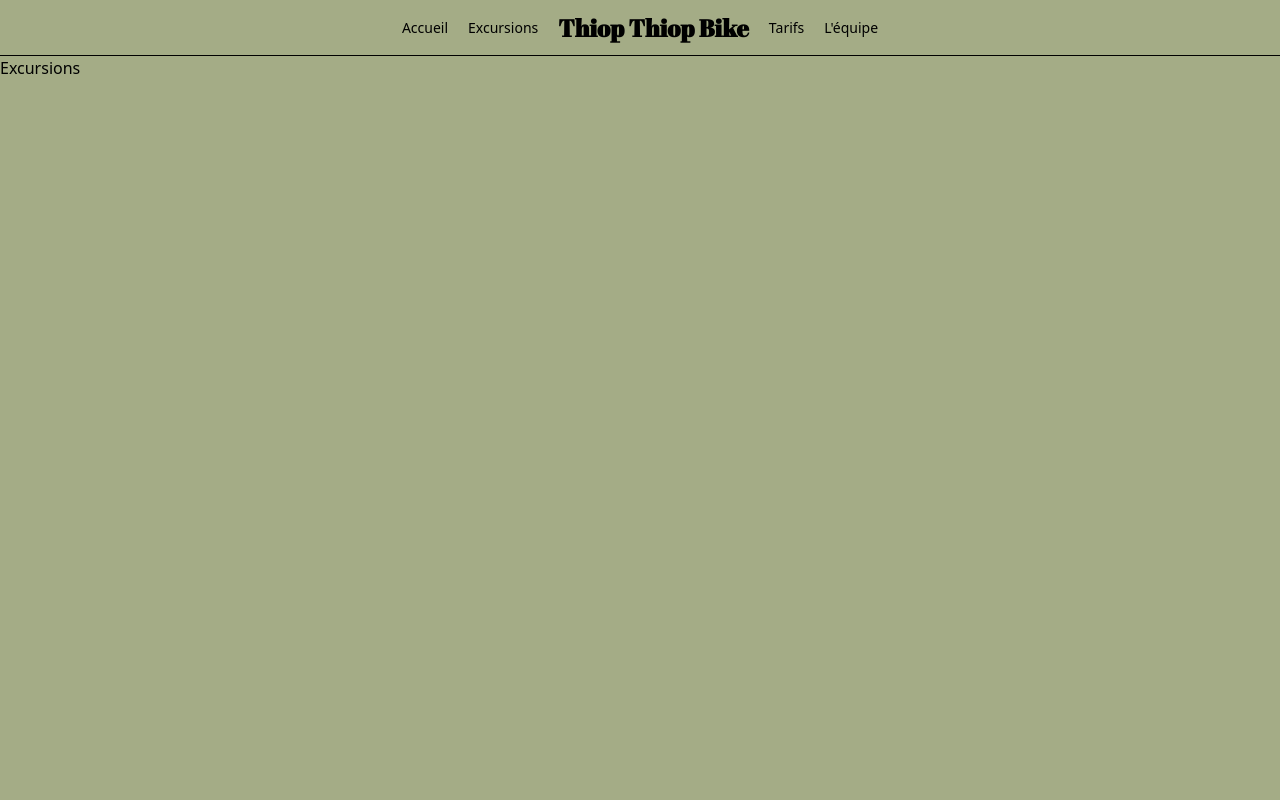
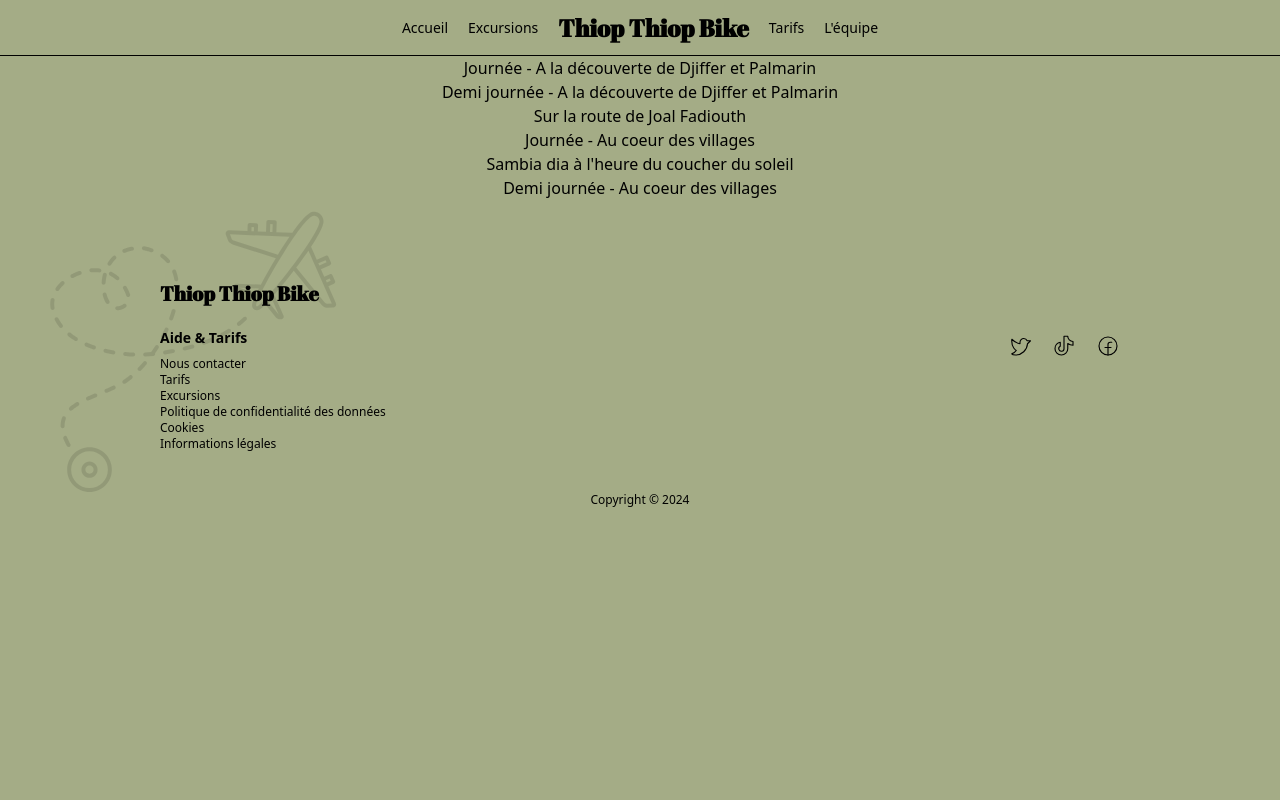
Before and after one commit to mathieuelisa/Thiop-bike, a Next.js app: page /excursions in a window 1280 px wide. Shown: the top 800 px of the page. Built offline with nearby package versions, Linux system fonts and the light colour scheme.

Commit message:
Adding excursions and redirection to id page

```diff
--- /dev/null
+++ b/src/app/excursions/[id]/page.tsx
@@ -0,0 +1,6 @@
+import Excursion from "@/components/templates/Excursion";
+import React from "react";
+
+export default function ExcursionsDetailspage() {
+  return <Excursion />;
+}
--- a/src/app/excursions/page.tsx
+++ b/src/app/excursions/page.tsx
@@ -1,5 +1,6 @@
+import Excursions from "@/components/templates/Excursions";
 import React from "react";
 
 export default function ExcursionsPage() {
-  return <div className='h-screen'>Excursions</div>;
+  return <Excursions />;
 }
--- /dev/null
+++ b/src/components/templates/Excursion/Excursion.tsx
@@ -0,0 +1,24 @@
+"use client";
+
+import React from "react";
+import { EXCURSIONS_DATASET } from "../Excursions/Excursions.data";
+import { useParams } from "next/navigation";
+import Typography from "@/components/ui/Typography";
+
+export default function Excursion() {
+  const { id } = useParams();
+
+  console.log("id:", id);
+
+  const excursionId = EXCURSIONS_DATASET.find((element) =>
+    element.urlPath.includes(id as string)
+  );
+  return (
+    <section>
+      <div>
+        <Typography>{excursionId?.title}</Typography>
+        <Typography>{excursionId?.description}</Typography>
+      </div>
+    </section>
+  );
+}
--- /dev/null
+++ b/src/components/templates/Excursion/index.ts
@@ -0,0 +1 @@
+export { default } from "./Excursion";
--- /dev/null
+++ b/src/components/templates/Excursions/Excursions.data.tsx
@@ -0,0 +1,52 @@
+export type TExcursionDataSet = {
+  id: number;
+  title: string;
+  description: string;
+  image: string;
+  urlPath: string;
+};
+
+export const EXCURSIONS_DATASET: TExcursionDataSet[] = [
+  {
+    id: 1,
+    title: "Journée - A la découverte de Djiffer et Palmarin",
+    description: "jdjkdnk",
+    image: "/assets/images/home/polaroid1.png",
+    urlPath: "excursions/decouverte-de-djiffer-et-palmarin",
+  },
+  {
+    id: 2,
+    title: " Demi journée - A la découverte de Djiffer et Palmarin",
+    description: "jdjkdnk",
+    image: "/assets/images/home/polaroid1.png",
+    urlPath: "excursions/demi-decouverte-de-djiffer-et-palmarin",
+  },
+  {
+    id: 3,
+    title: " Sur la route de Joal Fadiouth",
+    description: "jdjkdnk",
+    image: "/assets/images/home/polaroid1.png",
+    urlPath: "excursions/sur-la-route-de-joal-fadiouth",
+  },
+  {
+    id: 4,
+    title: " Journée - Au coeur des villages",
+    description: "jdjkdnk",
+    image: "/assets/images/home/polaroid1.png",
+    urlPath: "excursions/au-coeur-des-villages",
+  },
+  {
+    id: 5,
+    title: "Sambia dia à l'heure du coucher du soleil",
+    description: "jdjkdnk",
+    image: "/assets/images/home/polaroid1.png",
+    urlPath: "excursions/sambia-dia-a-l-heure-du-coucher-du-soleil",
+  },
+  {
+    id: 6,
+    title: "Demi journée - Au coeur des villages",
+    description: "jdjkdnk",
+    image: "/assets/images/home/polaroid1.png",
+    urlPath: "excursions/demi-au-coeur-des-villages",
+  },
+];
--- /dev/null
+++ b/src/components/templates/Excursions/Excursions.tsx
@@ -0,0 +1,15 @@
+import React from "react";
+import { EXCURSIONS_DATASET } from "./Excursions.data";
+import Button from "@/components/ui/Button";
+
+export default function Excursions() {
+  return (
+    <section>
+      {EXCURSIONS_DATASET.map((element) => (
+        <Button key={element.id} href={element.urlPath}>
+          {element.title}
+        </Button>
+      ))}
+    </section>
+  );
+}
--- /dev/null
+++ b/src/components/templates/Excursions/index.ts
@@ -0,0 +1 @@
+export { default } from "./Excursions";
```
